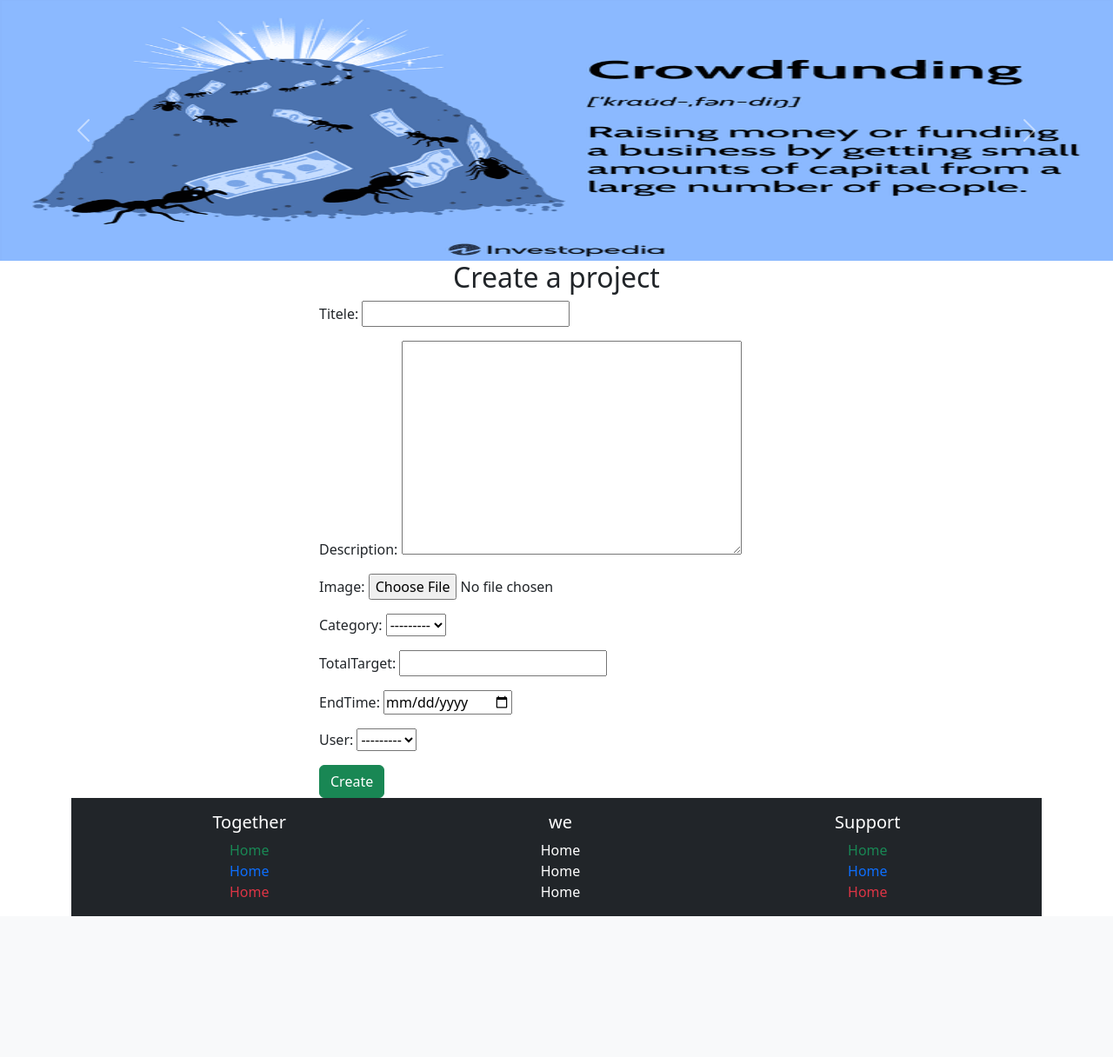
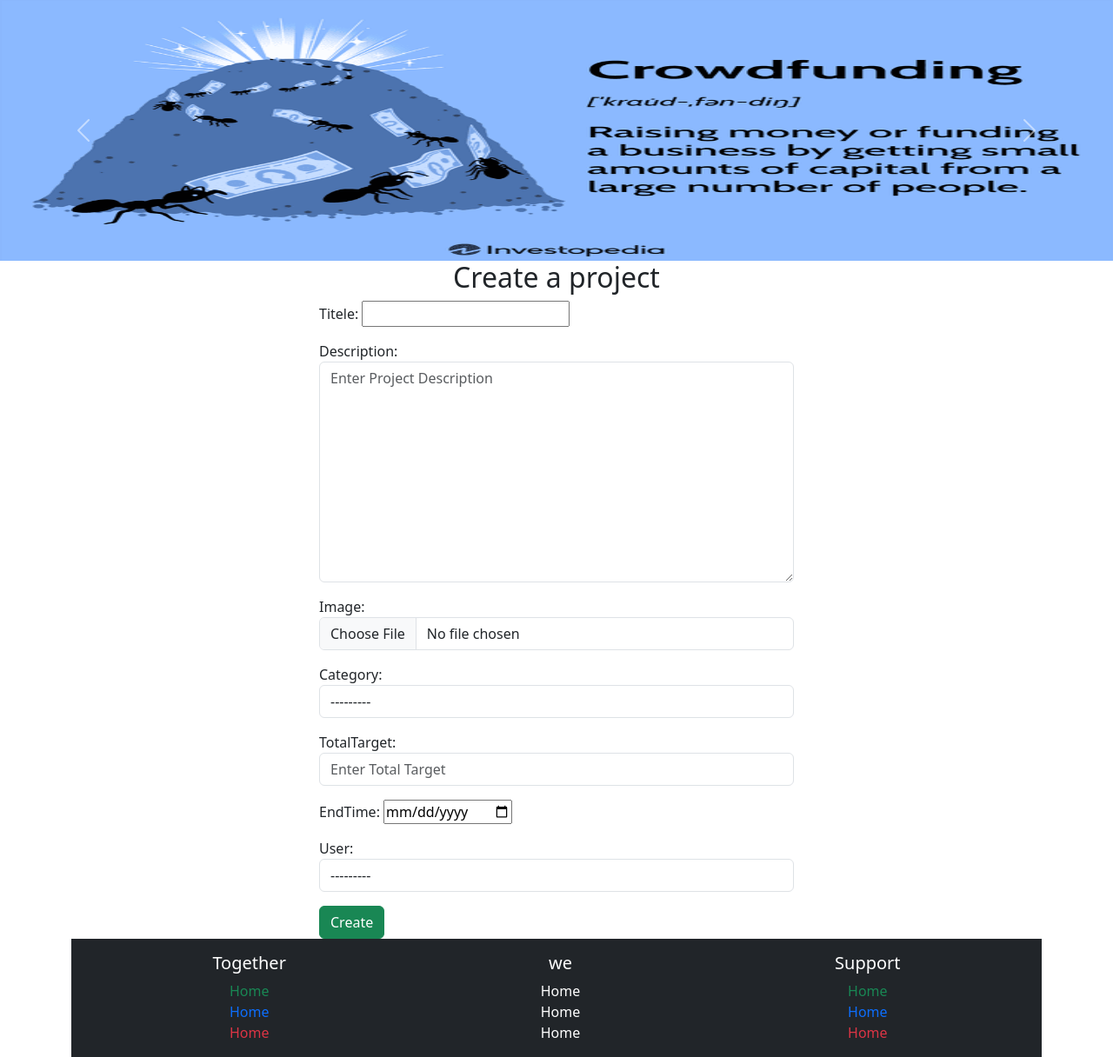
Before and after one commit to AhmedHamdy85/Django_project, a Django app: page /create_project/ in a window 1280 px wide. Shown: the part 56-1272 px from the top of the page at 87% size. Before the commit the page ends 1110 px from the top, so only its background shows below. Run offline with Django 5.2, Linux system fonts and the light colour scheme; data comes from the database, SQL or seed files in the repository.

Commit message:
solved conflicts

```diff
--- a/create_project/forms.py
+++ b/create_project/forms.py
@@ -7,5 +7,11 @@
         model = Project
         fields = '__all__'
         widgets = {
+            'title': forms.TextInput(attrs={'class': 'form-control', 'placeholder': 'Enter Project Title'}),
+            'description': forms.Textarea(attrs={'class': 'form-control', 'placeholder': 'Enter Project Description'}),
+            'image': forms.FileInput(attrs={'class': 'form-control'}),
+            'Category': forms.Select(attrs={'class': 'form-control'}),
+            'totalTarget': forms.NumberInput(attrs={'class': 'form-control', 'placeholder': 'Enter Total Target'}),
+            'user': forms.Select(attrs={'class': 'form-control'}),
             'endTime': forms.DateInput(attrs={'type': 'date'}),
         }
--- a/templates/create_project/project_form.html
+++ b/templates/create_project/project_form.html
@@ -7,7 +7,10 @@
             <h2 class="text-center">Create a project</h2>
             <form method="POST">
                 {% csrf_token %}
-                {{ form.as_p }}
+                <div class="form-group">
+                    {{ form.as_p }}
+                </div>
+
                 <button type="submit" class="btn btn-success">Create</button>
             </form>
         </div>
```
